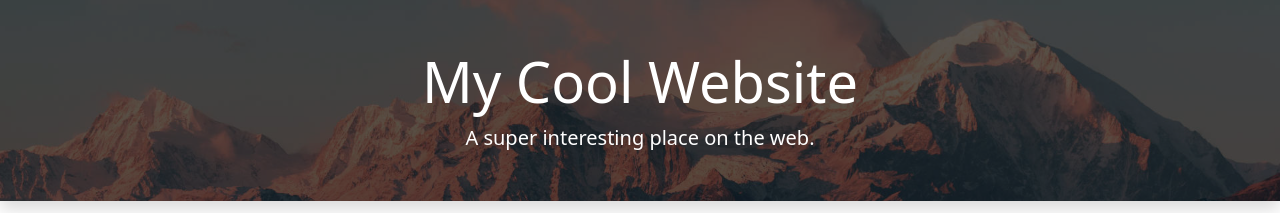
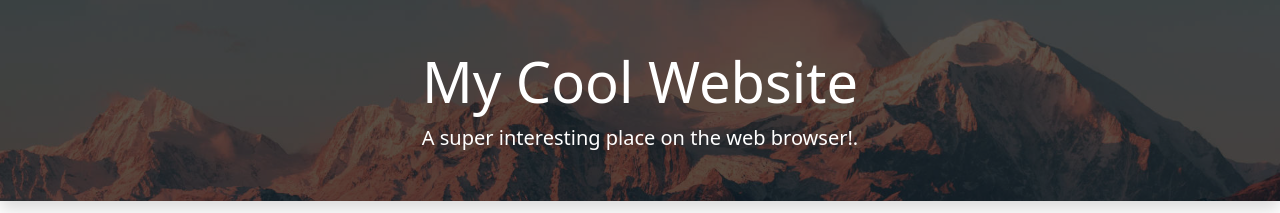
Before and after one commit to mohdferozali/my-website, a plain HTML site: page index.html in a window 1280 px wide. Shown: the top 213 px of the page. Drawn offline with nearby package versions, Linux system fonts and the light colour scheme.

Commit message:
updated index page

```diff
--- a/index.html
+++ b/index.html
@@ -9,7 +9,7 @@
   <body>
     <div class="my-bg-photo bg-secondary text-white py-5 text-center shadow">
       <h1 class="display-4">My Cool Website</h1>
-      <p class="lead mb-0">A super interesting place on the web.</p>
+      <p class="lead mb-0">A super interesting place on the web browser!.</p>
     </div>
 
     <div class="container my-custom-container pt-3">
```
